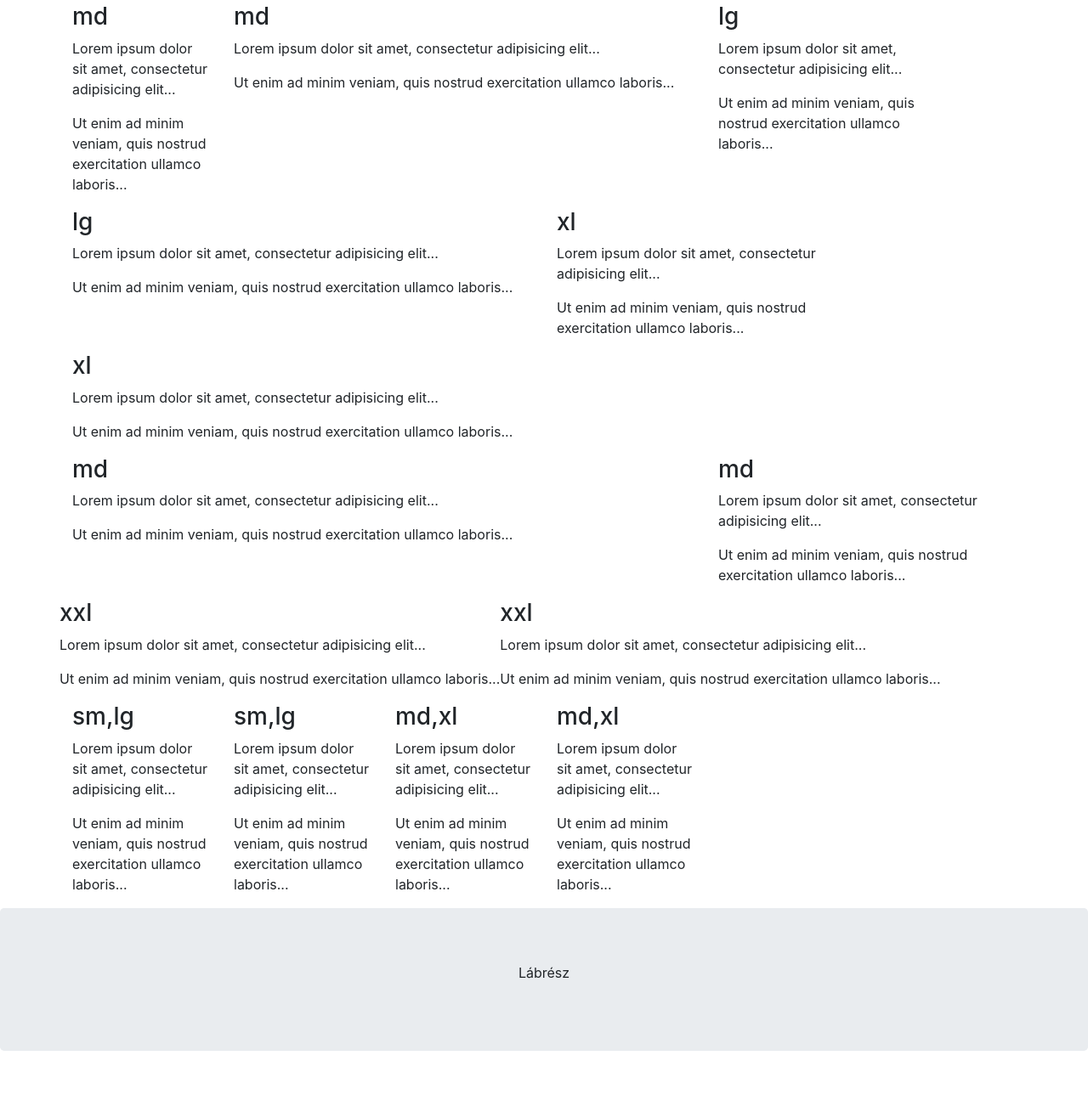
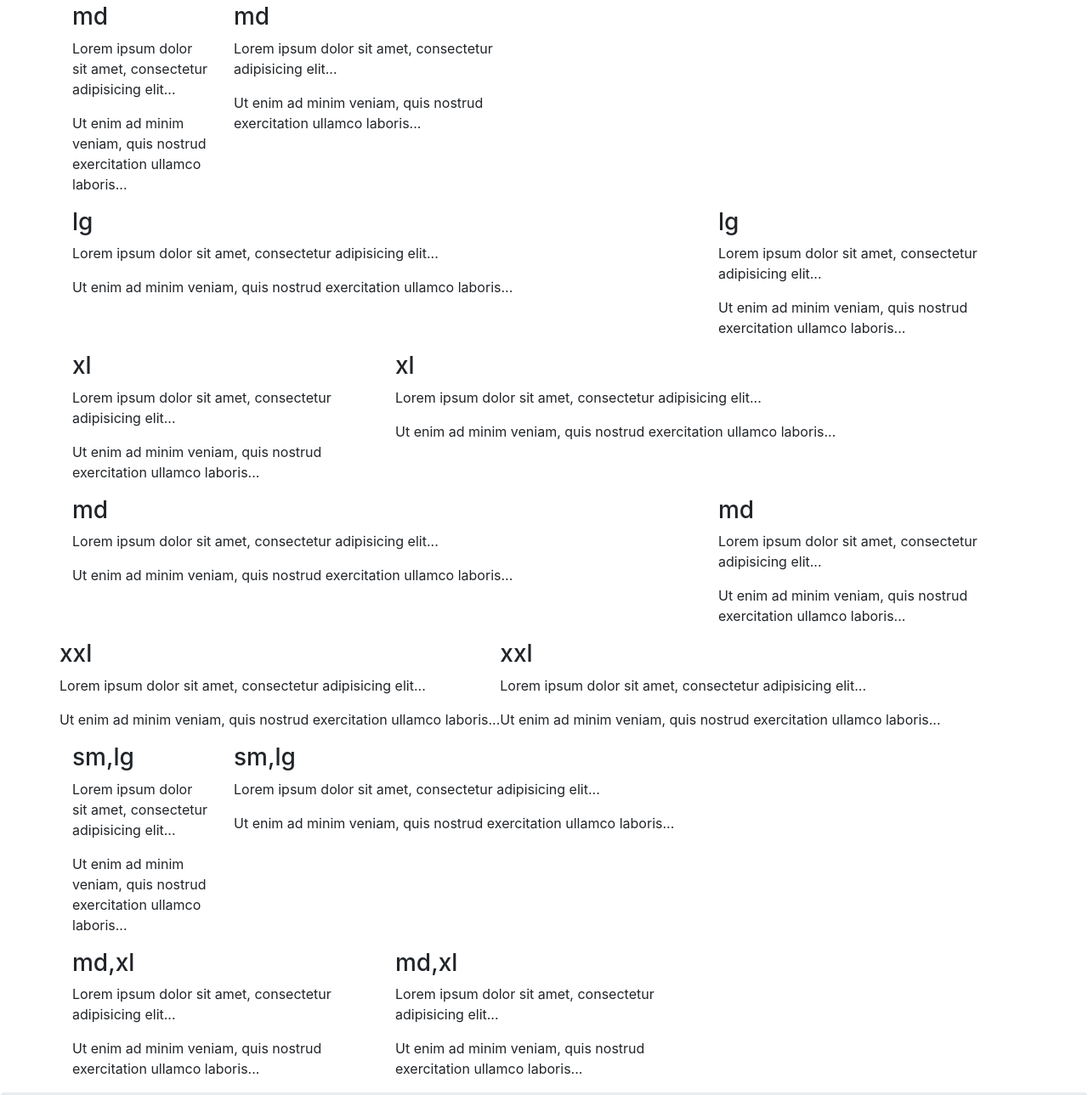
Before and after one commit to MoriczJanos113C/BOOTSTRAP, a plain HTML site: page index.html in a window 1280 px wide. Shown: the part 1107-2396 px from the top of the page at 85% size. Before the commit the page ends 2344 px from the top, so only its background shows below. Drawn offline with nearby package versions, Linux system fonts and the light colour scheme.

Commit message:
feltöltés

```diff
--- a/index.html
+++ b/index.html
@@ -97,17 +97,17 @@
         <p>Lorem ipsum dolor sit amet, consectetur adipisicing elit...</p>
         <p>Ut enim ad minim veniam, quis nostrud exercitation ullamco laboris...</p>
       </div>
-      <div class="col-md-6">
+      <div class="col-md-4">
         <h3>md</h3>
         <p>Lorem ipsum dolor sit amet, consectetur adipisicing elit...</p>
         <p>Ut enim ad minim veniam, quis nostrud exercitation ullamco laboris...</p>
       </div>
-      <div class="col-lg-3">
+      <div class="col-lg-8">
         <h3>lg</h3>
         <p>Lorem ipsum dolor sit amet, consectetur adipisicing elit...</p>
         <p>Ut enim ad minim veniam, quis nostrud exercitation ullamco laboris...</p>
       </div>
-      <div class="col-lg-6">
+      <div class="col-lg-4">
         <h3>lg</h3>
         <p>Lorem ipsum dolor sit amet, consectetur adipisicing elit...</p>
         <p>Ut enim ad minim veniam, quis nostrud exercitation ullamco laboris...</p>
@@ -142,22 +142,22 @@
         <p>Lorem ipsum dolor sit amet, consectetur adipisicing elit...</p>
         <p>Ut enim ad minim veniam, quis nostrud exercitation ullamco laboris...</p>
       </div>
-      <div class="col-sm-8 col-lg-2">
+      <div class="col-sm-4 col-lg-2">
         <h3>sm,lg</h3>
         <p>Lorem ipsum dolor sit amet, consectetur adipisicing elit...</p>
         <p>Ut enim ad minim veniam, quis nostrud exercitation ullamco laboris...</p>
       </div>
-      <div class="col-sm-8 col-lg-2">
+      <div class="col-sm-6 col-lg-8">
         <h3>sm,lg</h3>
         <p>Lorem ipsum dolor sit amet, consectetur adipisicing elit...</p>
         <p>Ut enim ad minim veniam, quis nostrud exercitation ullamco laboris...</p>
       </div>
-      <div class="col-md-6 col-xl-2">
+      <div class="col-md-8 col-xl-4">
         <h3>md,xl</h3>
         <p>Lorem ipsum dolor sit amet, consectetur adipisicing elit...</p>
         <p>Ut enim ad minim veniam, quis nostrud exercitation ullamco laboris...</p>
       </div>
-      <div class="col-md-6 col-xl-2">
+      <div class="col-md-8 col-xl-4">
         <h3>md,xl</h3>
         <p>Lorem ipsum dolor sit amet, consectetur adipisicing elit...</p>
         <p>Ut enim ad minim veniam, quis nostrud exercitation ullamco laboris...</p>
```
